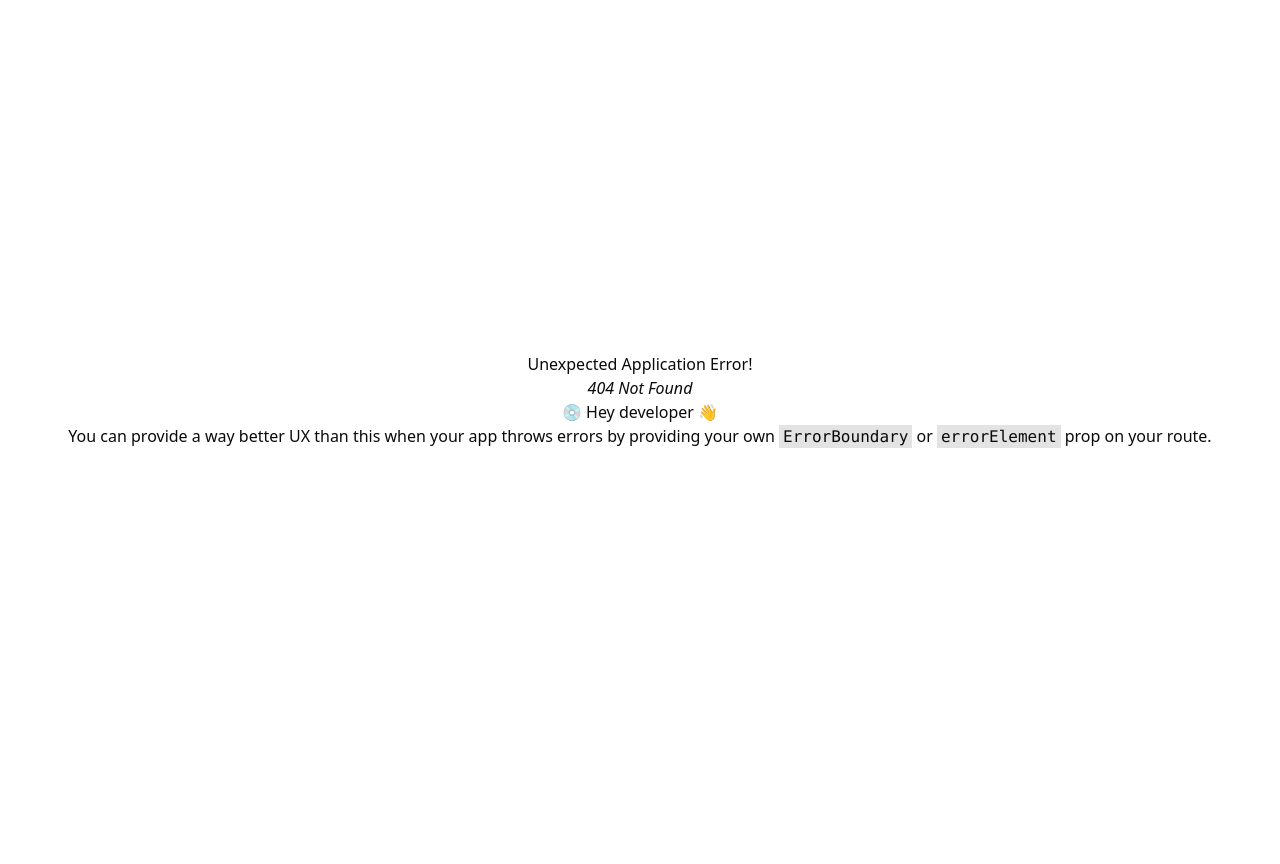
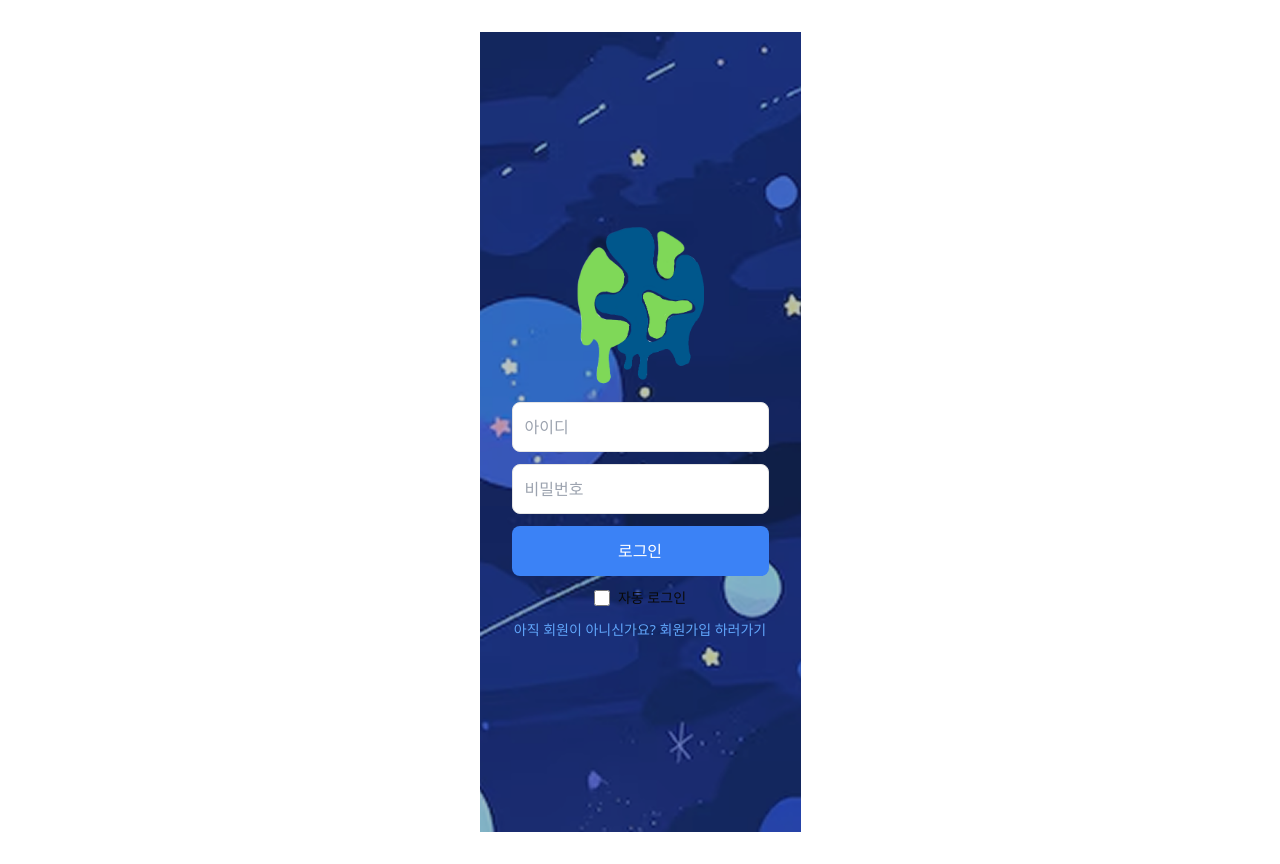
Before and after one commit to 8resd8/Econimal, a React (Vite) app in the folder FrontEnd/: page /login in a window 1280 px wide. Before the commit this address had no page. Before the commit the page ends 800 px from the top, so only its background shows below. Built offline with nearby package versions, Linux system fonts and the light colour scheme.

Commit message:
faet: 로그인 화면 구성

```diff
--- /dev/null
+++ b/FrontEnd/src/pages/Auth/Login.tsx
@@ -0,0 +1,59 @@
+import { useState } from "react";
+import { useAuth } from "@/hooks/useAuth";
+import bgImage from "@/assets/auth_background.png"; // 배경 이미지
+import logoImage from "@/assets/logo.png"; // 로고 이미지
+
+const Login = () => {
+  const { login } = useAuth();
+  const [email, setEmail] = useState("");
+  const [password, setPassword] = useState("");
+
+  const handleLogin = async () => {
+    try {
+      await login(email, password);
+    } catch (error) {
+      alert("로그인 실패");
+    }
+  };
+
+  return (
+    <div
+      className="flex items-center justify-center min-h-screen bg-cover bg-center"
+      style={{ backgroundImage: `url(${bgImage})` }}
+    >
+      <div className="bg-opacity-90 p-8 rounded-lg text-center">
+        <img src={logoImage} alt="에코니멀 로고" className="mx-auto w-32 mb-4" />
+        <div className="flex flex-col space-y-3">
+          <input
+            type="text"
+            value={email}
+            onChange={(e) => setEmail(e.target.value)}
+            placeholder="아이디"
+            className="p-3 border rounded-lg"
+          />
+          <input
+            type="password"
+            value={password}
+            onChange={(e) => setPassword(e.target.value)}
+            placeholder="비밀번호"
+            className="p-3 border rounded-lg"
+          />
+          <button
+            onClick={handleLogin}
+            className="bg-blue-500 text-white p-3 rounded-lg hover:bg-blue-600"
+          >
+            로그인
+          </button>
+          <div className="flex items-center justify-center space-x-2 text-sm">
+            <input type="checkbox" id="rememberMe" className="w-4 h-4" />
+            <label htmlFor="rememberMe">자동 로그인</label>
+          </div>
+          <a href="/signup" className="text-blue-400 text-sm">
+            아직 회원이 아니신가요? 회원가입 하러가기
+          </a>
+        </div>
+      </div>
+    </div>
+  );
+};
+export default Login;
--- /dev/null
+++ b/FrontEnd/src/pages/Auth/SignUp.tsx
@@ -0,0 +1 @@
+// 회원가입 로직
--- a/FrontEnd/src/router.tsx
+++ b/FrontEnd/src/router.tsx
@@ -1,6 +1,7 @@
 import { createBrowserRouter } from 'react-router-dom';
 import Home from './pages/Home';
 import Town from './pages/town/Town';
+import Login from './pages/Auth/Login';
 
 export const router = createBrowserRouter([
   {
@@ -11,4 +12,8 @@ export const router = createBrowserRouter([
     path: '/town',
     element: <Town />,
   },
+  {
+    path: '/login',
+    element: <Login />,
+  },
 ]);
```
Also changed, not shown: FrontEnd/src/assets/auth_background.png (added), FrontEnd/src/assets/logo.png (added).
